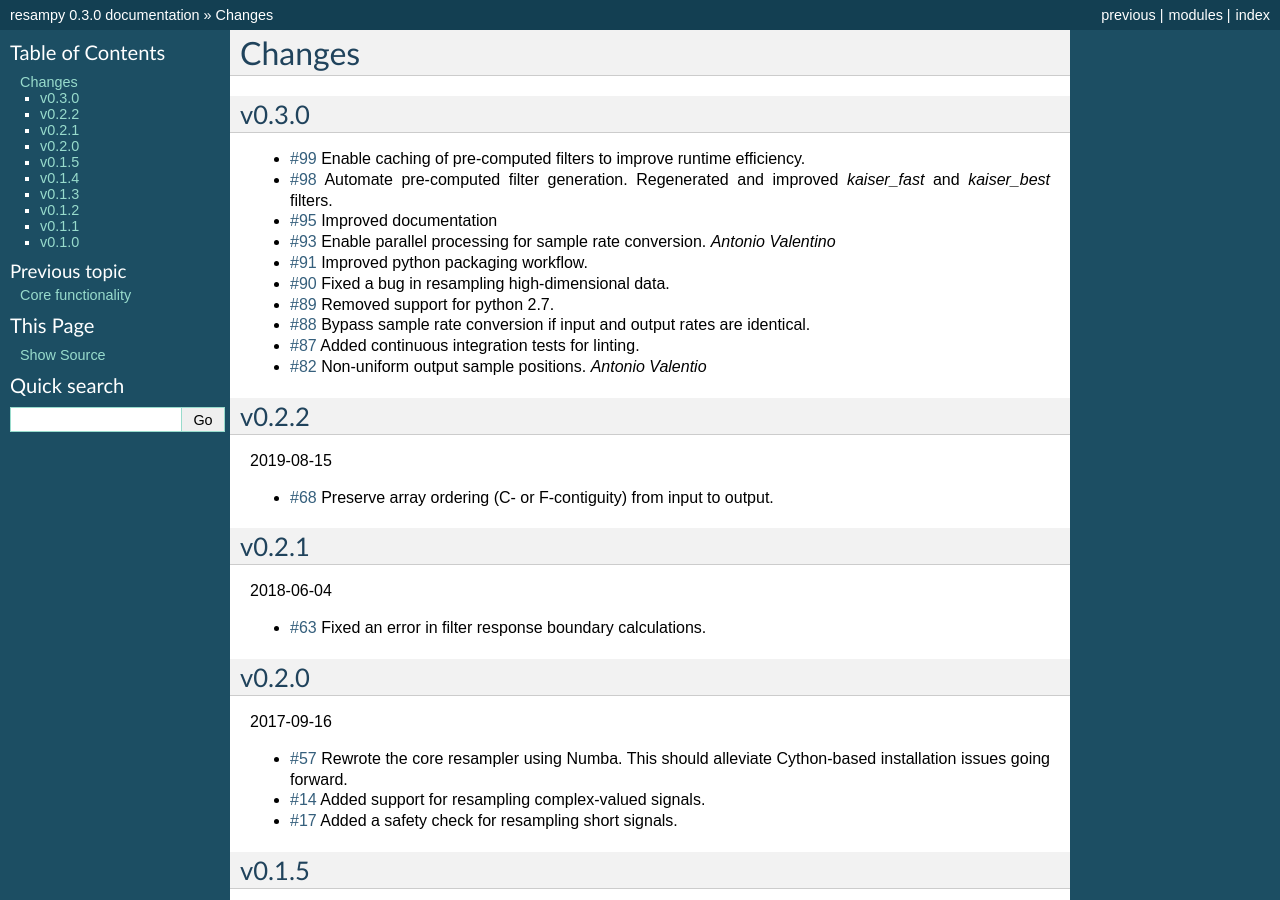
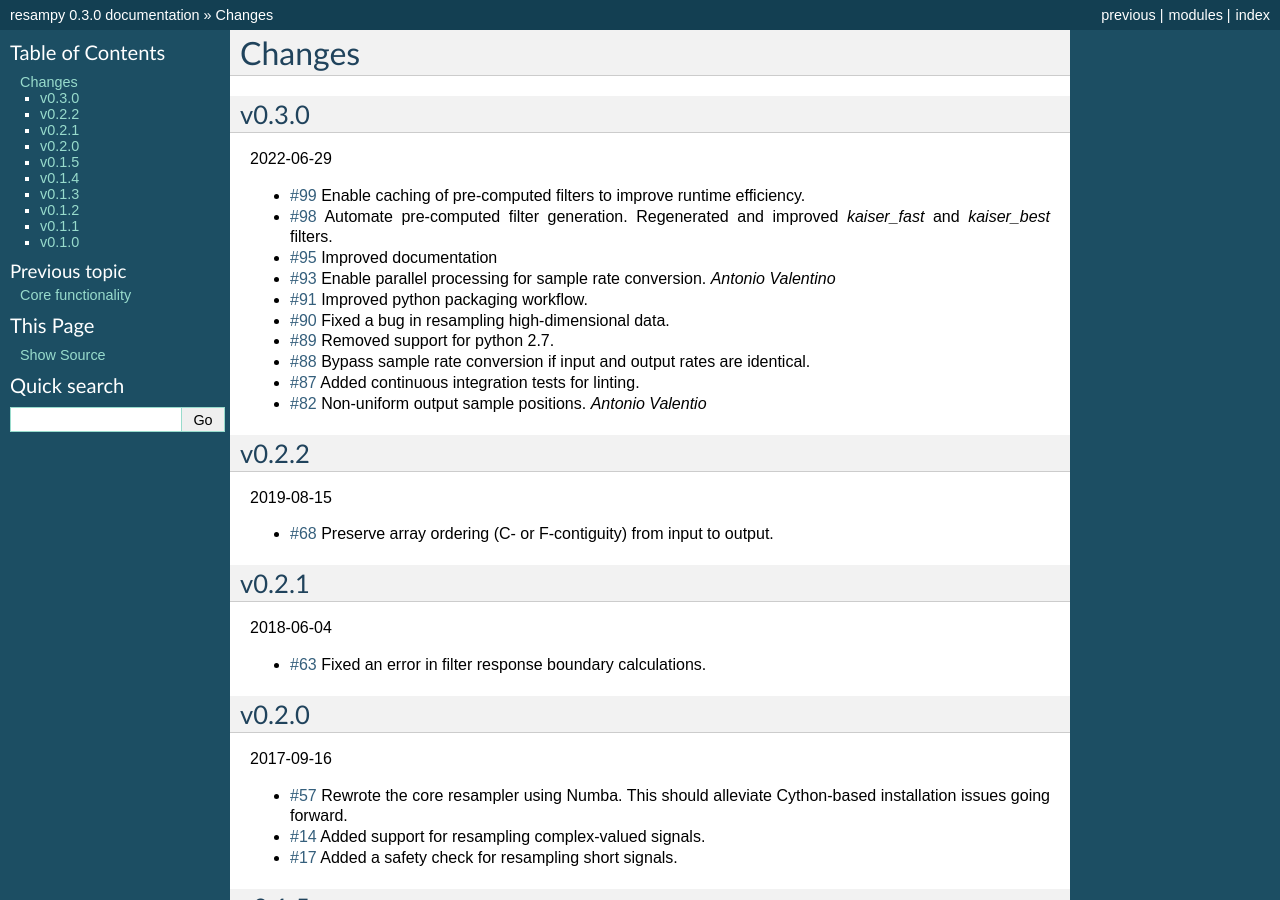
Before and after one commit to bmcfee/resampy, a Sphinx documentation site: the page built from docs/changes.rst, in a window 1280 px wide and 900 px high. Built offline with Sphinx 7.4.7, drawn with Linux system fonts in a browser that asks for light colours.

Commit message:
updated changelog

```diff
--- a/docs/changes.rst
+++ b/docs/changes.rst
@@ -3,6 +3,7 @@ Changes
 
 v0.3.0
 ~~~~~~
+2022-06-29
 
 - `#99 <https://github.com/bmcfee/resampy/issues/99>`_ Enable caching of pre-computed filters to improve runtime efficiency.
 - `#98 <https://github.com/bmcfee/resampy/issues/98>`_ Automate pre-computed filter generation.  Regenerated and improved `kaiser_fast` and `kaiser_best` filters.
```
